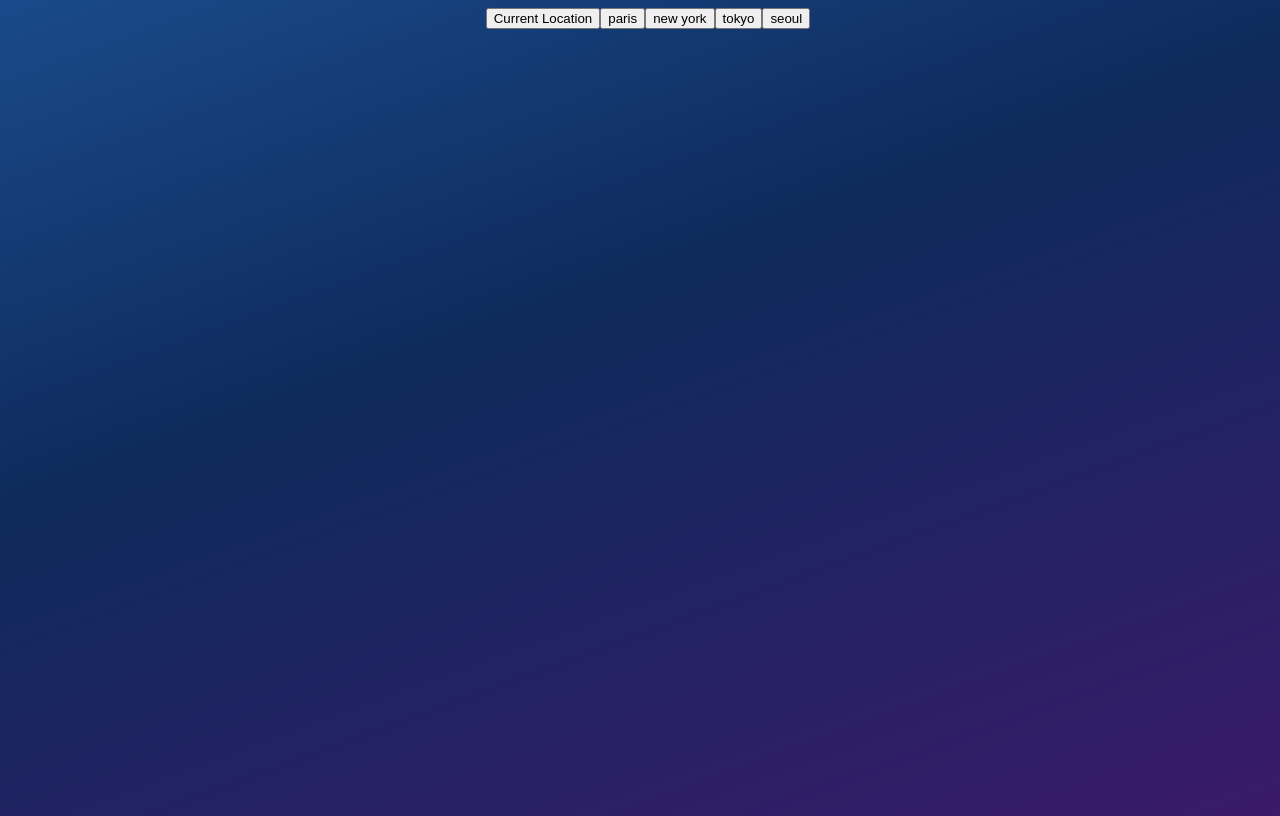
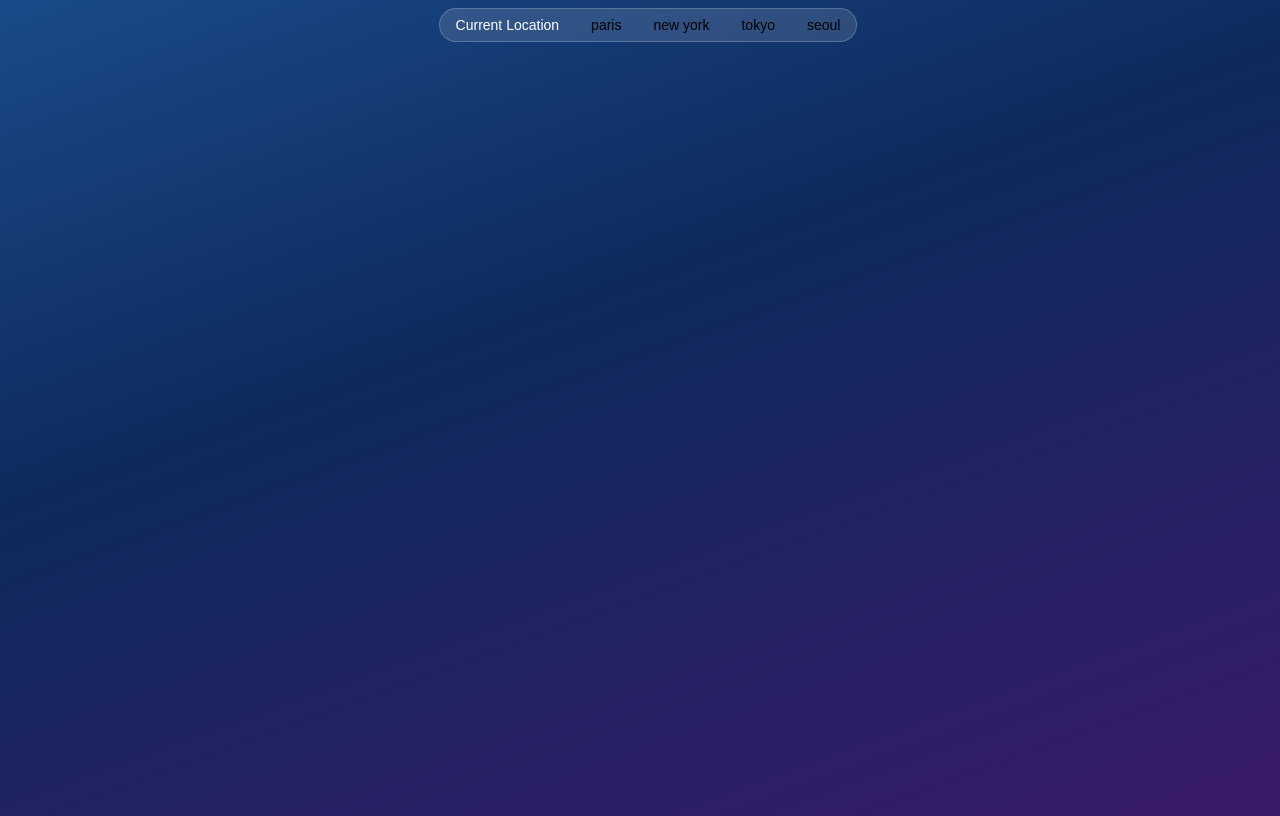
Before and after one commit to YUNA9627/weather-project, a React (Vite) app: page / in a window 1280 px wide. Built offline with nearby package versions, Linux system fonts and the light colour scheme; no server answers.

Commit message:
ui : 버튼 수정

```diff
--- a/src/component/WeatherBtn.jsx
+++ b/src/component/WeatherBtn.jsx
@@ -3,7 +3,7 @@ import React from 'react'
 const WeatherBtn = ({ cities, setCity, currentLocation, selectCity }) => {
   console.log("cities?",cities)
   return (
-    <div>
+    <div className="city-btn">
       <button
         onClick={() => currentLocation("current")}
         className={selectCity === '' ? 'weather-btn active' : 'weather-btn'}
```
